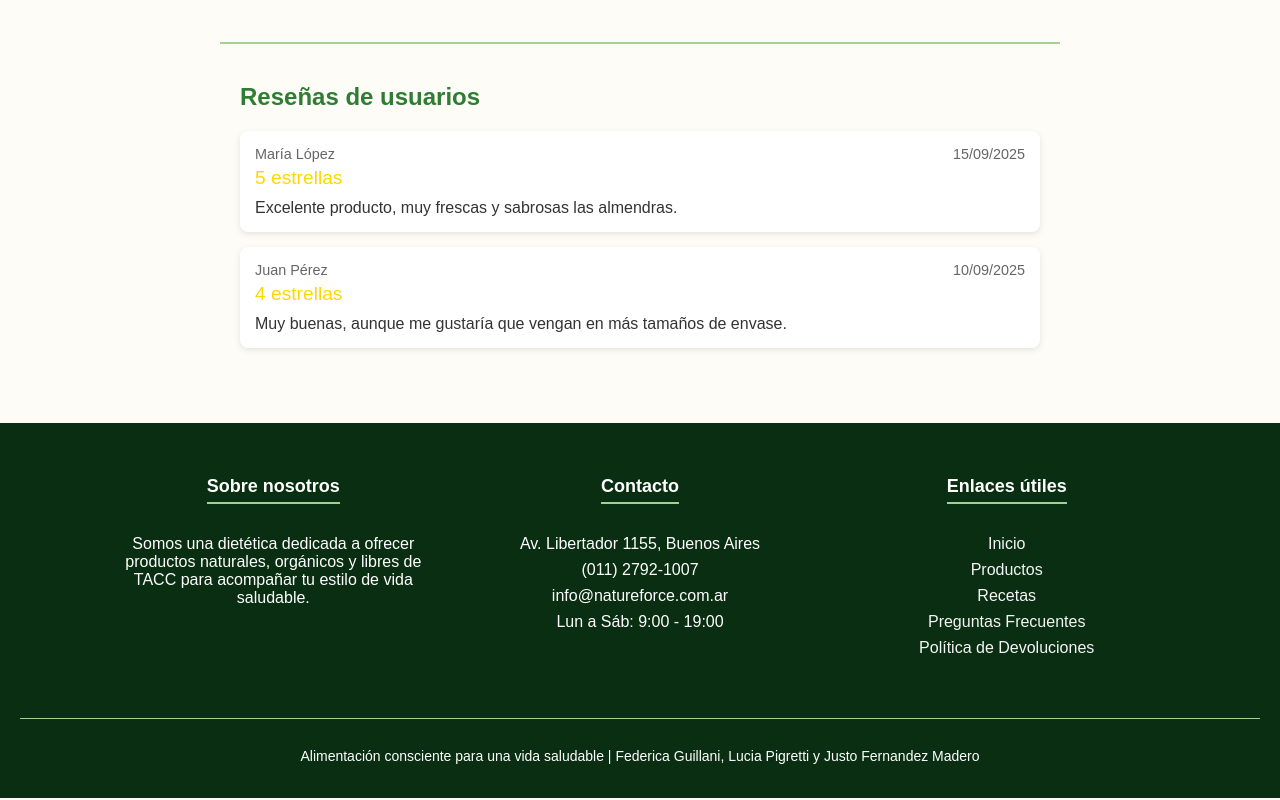
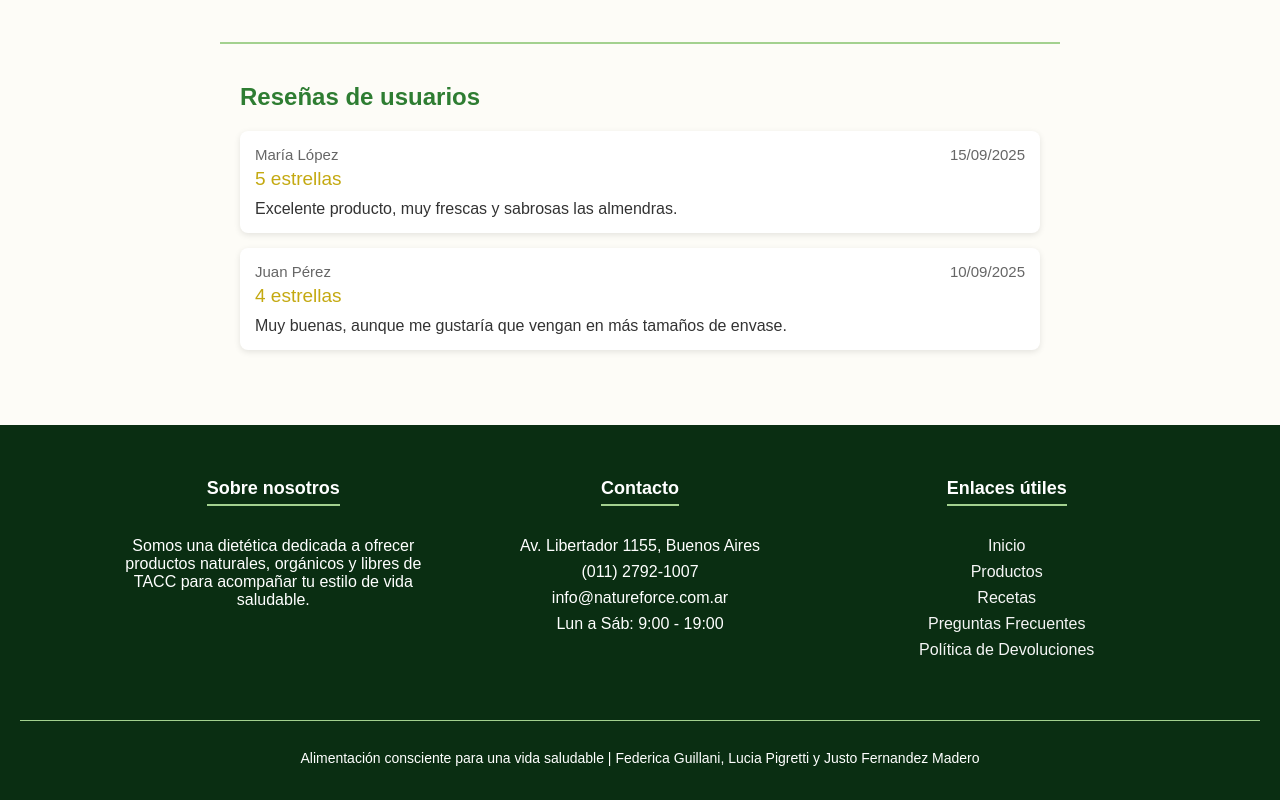
Before and after one commit to fguillani-ai/PI-grupo-3, a plain HTML site: page product.html in a window 1280 px wide. Shown: the part 1139-1939 px from the top of the page. Drawn offline with Linux system fonts and the light colour scheme.

Commit message:
Detalles

```diff
--- a/css/styles.css
+++ b/css/styles.css
@@ -110,7 +110,7 @@ main{
     align-items: center;
     justify-content: center;
     color: white;
-    font-size: 2em;
+    font-size: 32px;
     font-weight: bold;
     text-shadow: 1px 1px 4px rgba(0,0,0,0.7);
 }
@@ -280,7 +280,7 @@ footer {
 .reviews h2 {
   margin-bottom: 20px;
   color: #2E7D32;
-  font-size: 1.5em;
+  font-size: 24px;
 }
 .review {
   background: #fff;
@@ -292,13 +292,13 @@ footer {
 .review-header {
   display: flex;
   justify-content: space-between;
-  font-size: 0.9em;
+  font-size: 15px;
   color: #666;
   margin-bottom: 5px;
 }
 .review-rating {
-  font-size: 1.2em;
-  color: #FFD700;
+  font-size: 19px;
+  color: #c4a911;
   margin-bottom: 10px;
 }
 .review-text {
```
